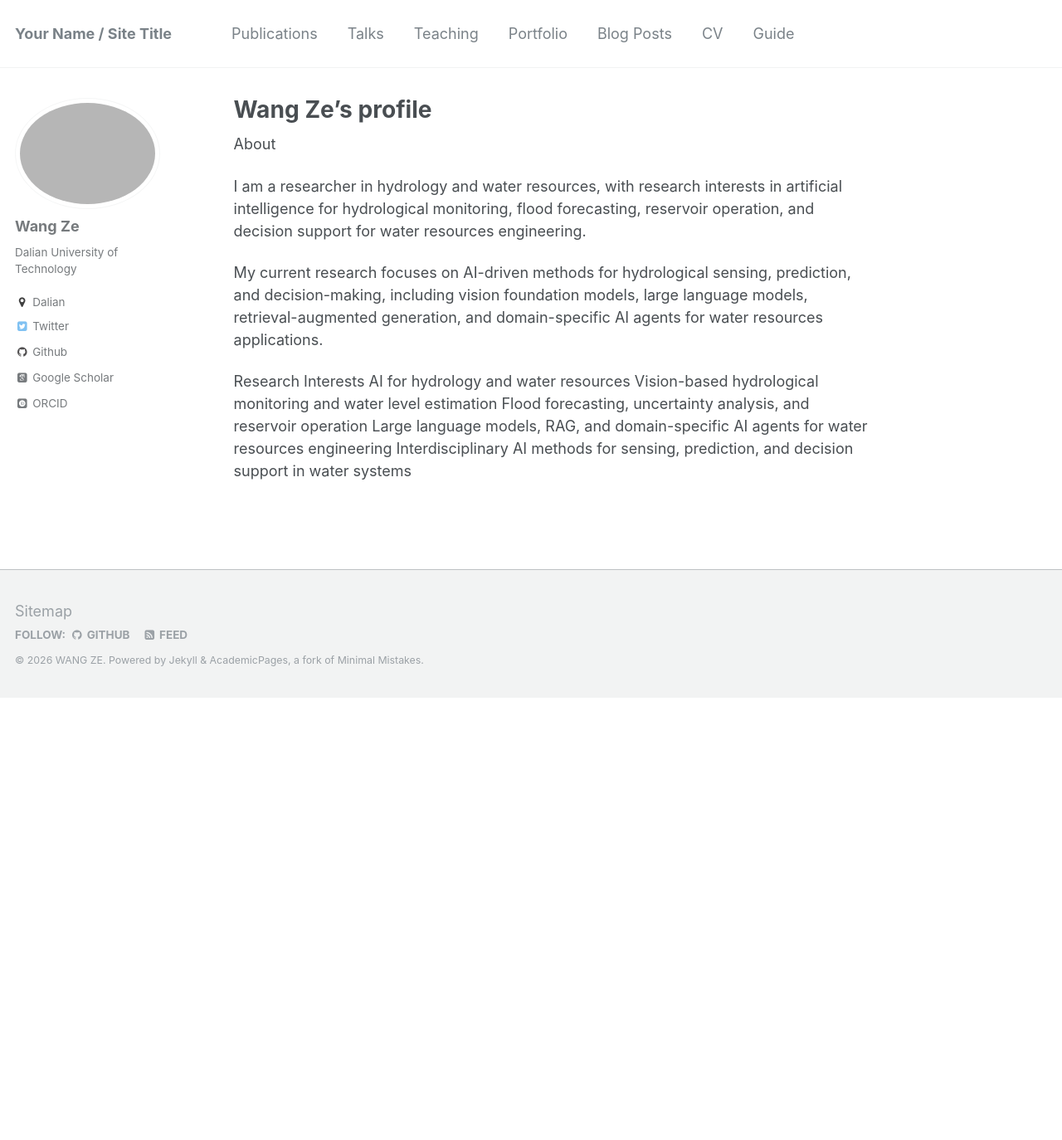
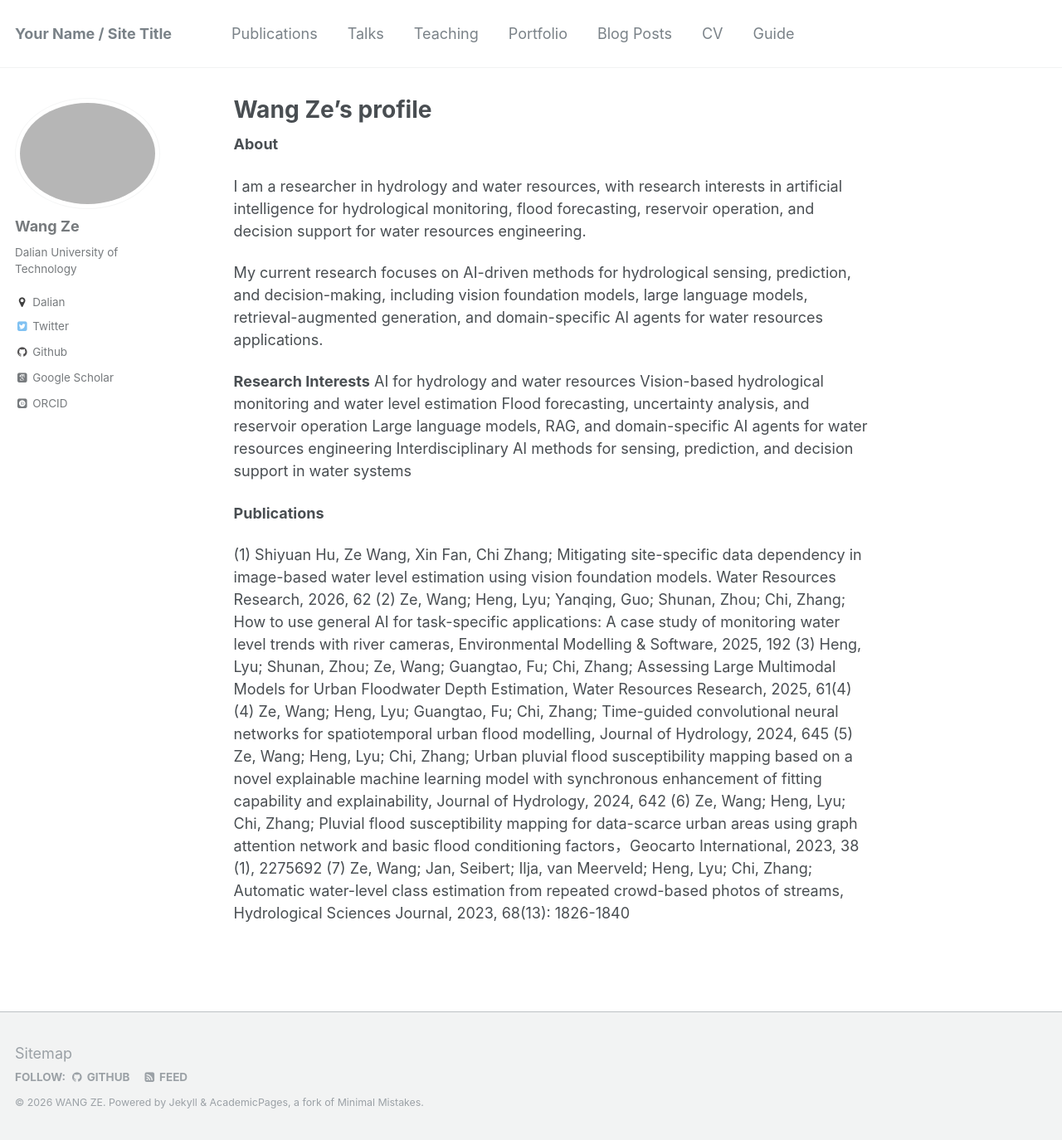
Before and after one commit to wangze-1996/wangze-1996.github.io, a Jekyll site: the page built from _pages/about.md, in a window 1280 px wide and 1374 px high. Shown: the whole window at 83% size. Built offline with Jekyll 4.4.1, drawn with Linux system fonts in a browser that asks for light colours; some web fonts are replaced.

Commit message:
Update about.md

```diff
--- a/_pages/about.md
+++ b/_pages/about.md
@@ -9,15 +9,26 @@ redirect_from:
 ---
 
 
-About
+**About**
 
 I am a researcher in hydrology and water resources, with research interests in artificial intelligence for hydrological monitoring, flood forecasting, reservoir operation, and decision support for water resources engineering.
 
 My current research focuses on AI-driven methods for hydrological sensing, prediction, and decision-making, including vision foundation models, large language models, retrieval-augmented generation, and domain-specific AI agents for water resources applications.
 
-Research Interests
+**Research Interests**
 AI for hydrology and water resources
 Vision-based hydrological monitoring and water level estimation
 Flood forecasting, uncertainty analysis, and reservoir operation
 Large language models, RAG, and domain-specific AI agents for water resources engineering
 Interdisciplinary AI methods for sensing, prediction, and decision support in water systems
+
+
+**Publications**
+
+(1) Shiyuan  Hu, Ze Wang, Xin Fan, Chi Zhang; Mitigating site-specific data dependency in image-based water level estimation using vision foundation models. Water Resources Research, 2026, 62
+(2) Ze, Wang; Heng, Lyu; Yanqing, Guo; Shunan, Zhou; Chi, Zhang; How to use general AI for task-specific applications: A case study of monitoring water level trends with river cameras, Environmental Modelling & Software, 2025, 192
+(3) Heng, Lyu; Shunan, Zhou; Ze, Wang; Guangtao, Fu; Chi, Zhang; Assessing Large Multimodal Models for Urban Floodwater Depth Estimation, Water Resources Research, 2025, 61(4)
+(4) Ze, Wang; Heng, Lyu; Guangtao, Fu; Chi, Zhang; Time-guided convolutional neural networks for spatiotemporal urban flood modelling, Journal of Hydrology, 2024, 645
+(5) Ze, Wang; Heng, Lyu; Chi, Zhang; Urban pluvial flood susceptibility mapping based on a novel explainable machine learning model with synchronous enhancement of fitting capability and explainability, Journal of Hydrology, 2024, 642
+(6) Ze, Wang; Heng, Lyu; Chi, Zhang; Pluvial flood susceptibility mapping for data-scarce urban areas using graph attention network and basic flood conditioning factors，Geocarto International, 2023, 38 (1), 2275692
+(7) Ze, Wang; Jan, Seibert; Ilja, van Meerveld; Heng, Lyu; Chi, Zhang; Automatic water-level class estimation from repeated crowd-based photos of streams, Hydrological Sciences Journal, 2023, 68(13): 1826-1840
```
